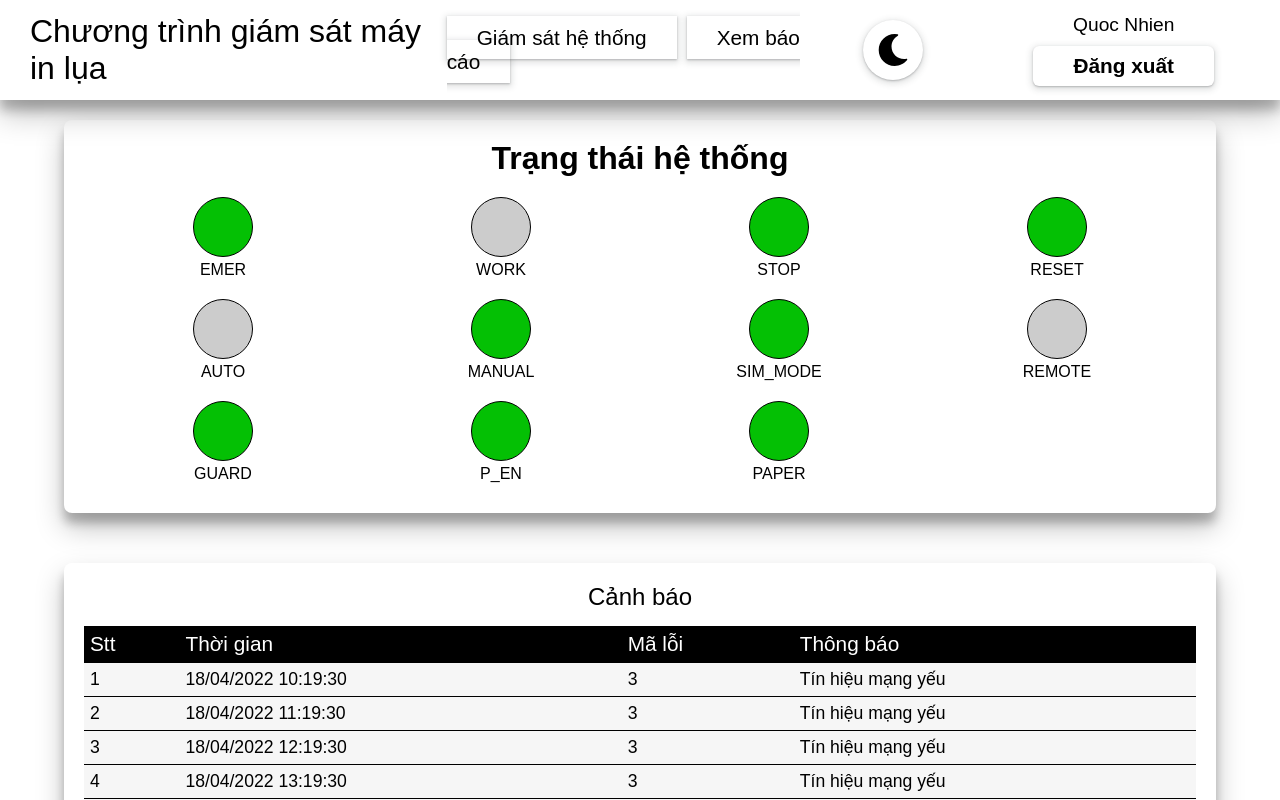
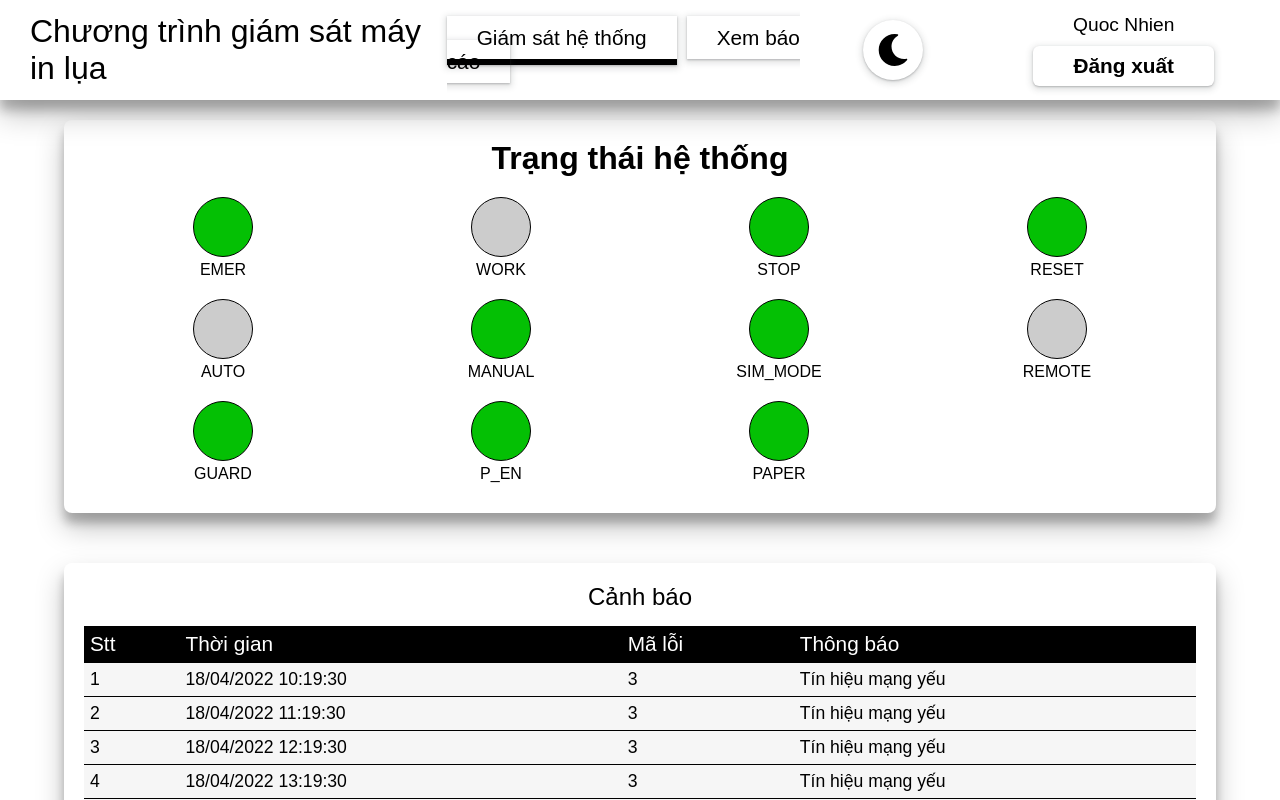
Before and after one commit to bravo680git/btl-plc-scada-web-app, a React (Create React App) app: page / in a window 1280 px wide. Shown: the top 800 px of the page. Built offline with nearby package versions, Linux system fonts and the light colour scheme.

Commit message:
finish UI

```diff
--- a/src/components/header/Header.jsx
+++ b/src/components/header/Header.jsx
@@ -22,8 +22,30 @@ function Header() {
 
       <div className="header__nav">
         <nav>
-          <NavLink to="/">Giám sát hệ thống</NavLink>
-          <NavLink to="/report">Xem báo cáo</NavLink>
+          <NavLink
+            to="/"
+            style={({ isActive }) =>
+              isActive
+                ? {
+                    borderBottom: "6px solid var(--txt)",
+                  }
+                : undefined
+            }
+          >
+            Giám sát hệ thống
+          </NavLink>
+          <NavLink
+            to="/report"
+            style={({ isActive }) =>
+              isActive
+                ? {
+                    borderBottom: "6px solid var(--txt)",
+                  }
+                : undefined
+            }
+          >
+            Xem báo cáo
+          </NavLink>
         </nav>
       </div>
 
--- a/src/components/header/header.css
+++ b/src/components/header/header.css
@@ -26,6 +26,11 @@
   padding: 10px 30px;
   box-shadow: var(--sub-shadow);
   color: var(--txt);
+}
+
+.header__nav a:hover {
+  background-color: var(--txt);
+  color: var(--bg);
 }
 
 .header__nav a:first-child {
```
